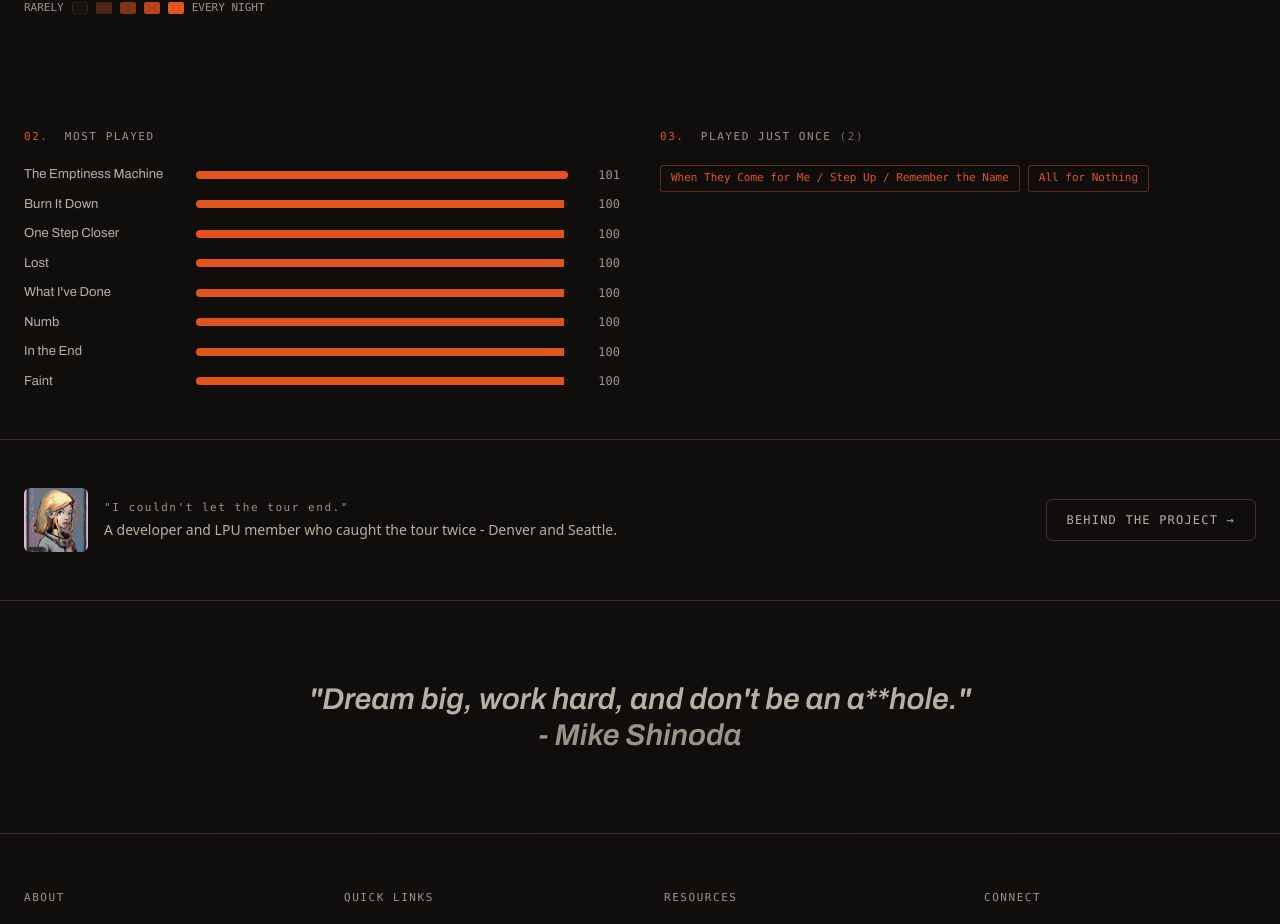
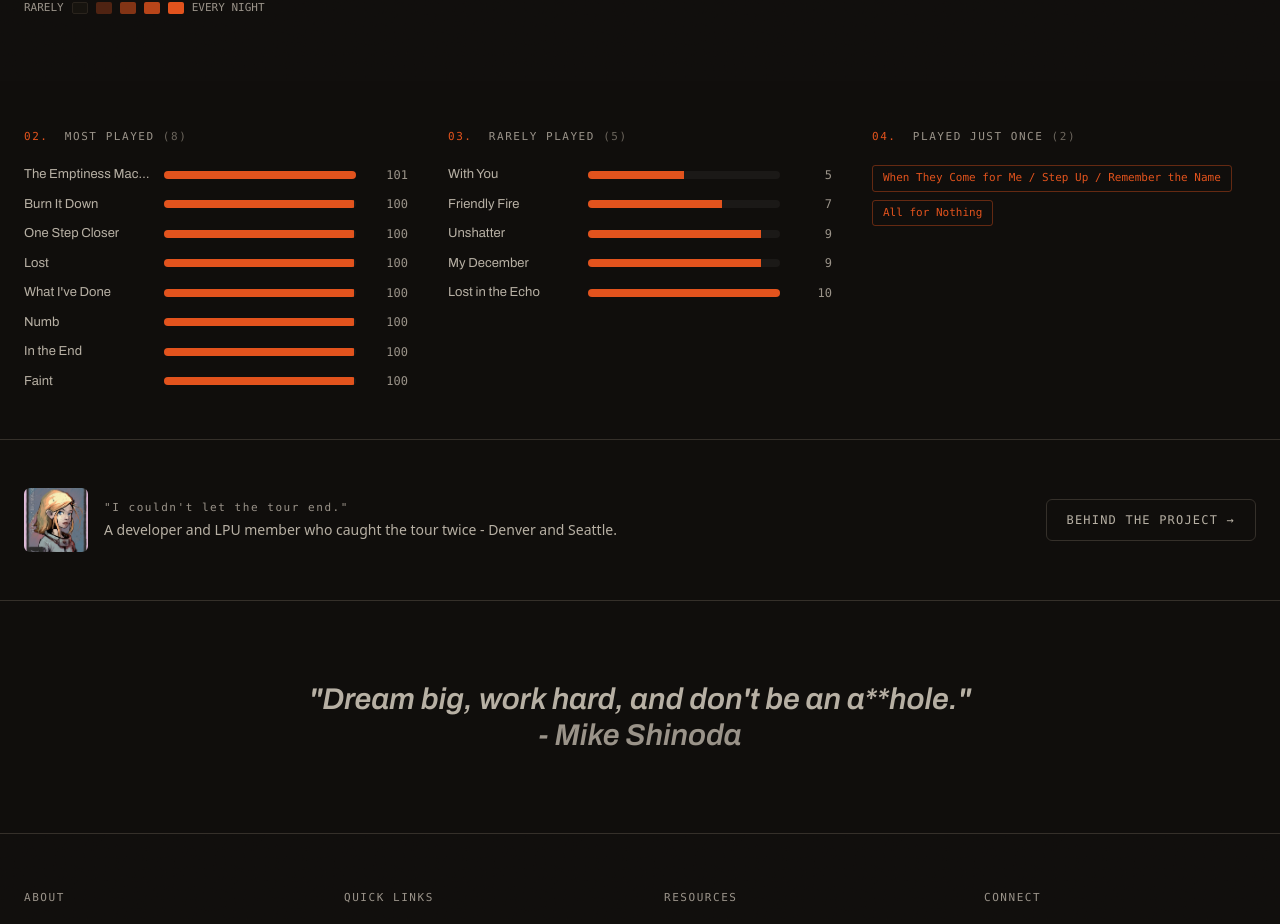
Before and after one commit to evengene/lp-setlist-comparison, a React (Vite) app: page /stats in a window 1280 px wide. Shown: the part 1658-2582 px from the top of the page. Built offline with nearby package versions, Linux system fonts and the light colour scheme.

Commit message:
Add "Rarely played" column to the Stats page

```diff
--- a/src/pages/StatsPage.tsx
+++ b/src/pages/StatsPage.tsx
@@ -24,6 +24,13 @@
   const oneOffs = allSongs.filter((s) => s.timesPlayed === 1);
   const mostPlayed = allSongs.slice(0, 8);
   const maxPlayed = mostPlayed[0]?.timesPlayed ?? 1;
+
+  // Rarely played
+  const rarest = [...allSongs]
+    .filter((s) => s.timesPlayed > 1)
+    .sort((a, b) => a.timesPlayed - b.timesPlayed)
+    .slice(0, 5);
+  const rarestMax = rarest.length ? rarest[rarest.length - 1].timesPlayed : 1;
 
   return (
     <div className="min-h-screen bg-ink font-body text-bone">
@@ -58,16 +65,17 @@
 
       {/* Superlatives */}
       <div className="mx-auto max-w-7xl px-6 py-12">
-        <div className="grid grid-cols-1 gap-10 lg:grid-cols-2">
+        <div className="grid grid-cols-1 gap-10 lg:grid-cols-3">
           {/* Most played */}
           <div>
             <h2 className="mb-5 font-mono text-[11px] tracking-[0.14em] text-ash">
-              <span className="text-ember">02.</span>&nbsp;&nbsp;MOST PLAYED
+              <span className="text-ember">02.</span>&nbsp;&nbsp;MOST PLAYED{' '}
+              <span className="text-ash-2">({mostPlayed.length})</span>
             </h2>
             <div className="flex flex-col gap-2.5">
               {mostPlayed.map((s) => (
                 <div key={s.title} className="flex items-center gap-3">
-                  <span className="w-40 shrink-0 truncate text-[13px] text-bone-dim">{s.title}</span>
+                  <span className="w-32 shrink-0 truncate text-[13px] text-bone-dim">{s.title}</span>
                   <span className="h-2 flex-1 overflow-hidden rounded-full bg-ink-2">
                     <span
                       className="block h-full bg-ember"
@@ -80,10 +88,32 @@
             </div>
           </div>
 
+          {/* Rarely played */}
+          <div>
+            <h2 className="mb-5 font-mono text-[11px] tracking-[0.14em] text-ash">
+              <span className="text-ember">03.</span>&nbsp;&nbsp;RARELY PLAYED{' '}
+              <span className="text-ash-2">({rarest.length})</span>
+            </h2>
+            <div className="flex flex-col gap-2.5">
+              {rarest.map((s) => (
+                <div key={s.title} className="flex items-center gap-3">
+                  <span className="w-32 shrink-0 truncate text-[13px] text-bone-dim">{s.title}</span>
+                  <span className="h-2 flex-1 overflow-hidden rounded-full bg-ink-2">
+                    <span
+                      className="block h-full bg-ember"
+                      style={{ width: `${Math.round((s.timesPlayed / rarestMax) * 100)}%` }}
+                    />
+                  </span>
+                  <span className="w-10 text-right font-mono text-[12px] text-ash">{s.timesPlayed}</span>
+                </div>
+              ))}
+            </div>
+          </div>
+
           {/* Played once */}
           <div>
             <h2 className="mb-5 font-mono text-[11px] tracking-[0.14em] text-ash">
-              <span className="text-ember">03.</span>&nbsp;&nbsp;PLAYED JUST ONCE{' '}
+              <span className="text-ember">04.</span>&nbsp;&nbsp;PLAYED JUST ONCE{' '}
               <span className="text-ash-2">({oneOffs.length})</span>
             </h2>
             {oneOffs.length ? (
```
